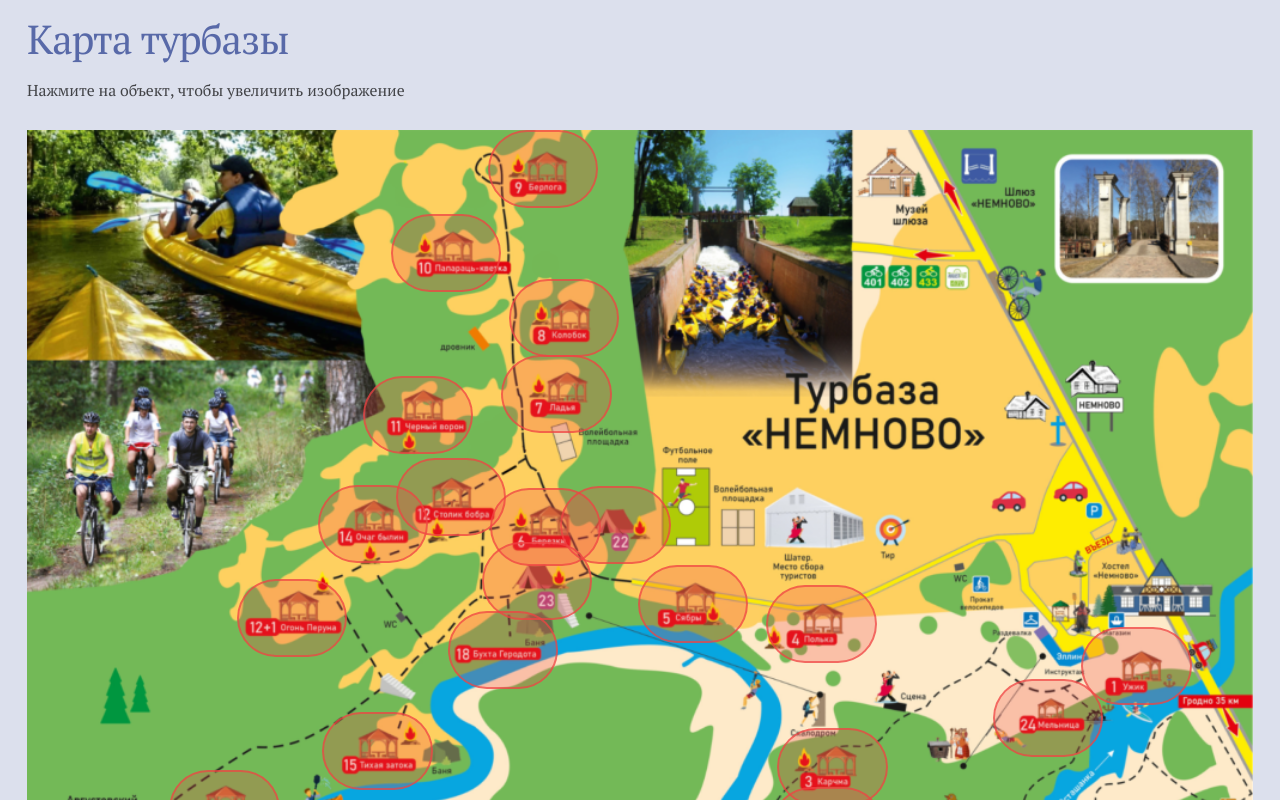
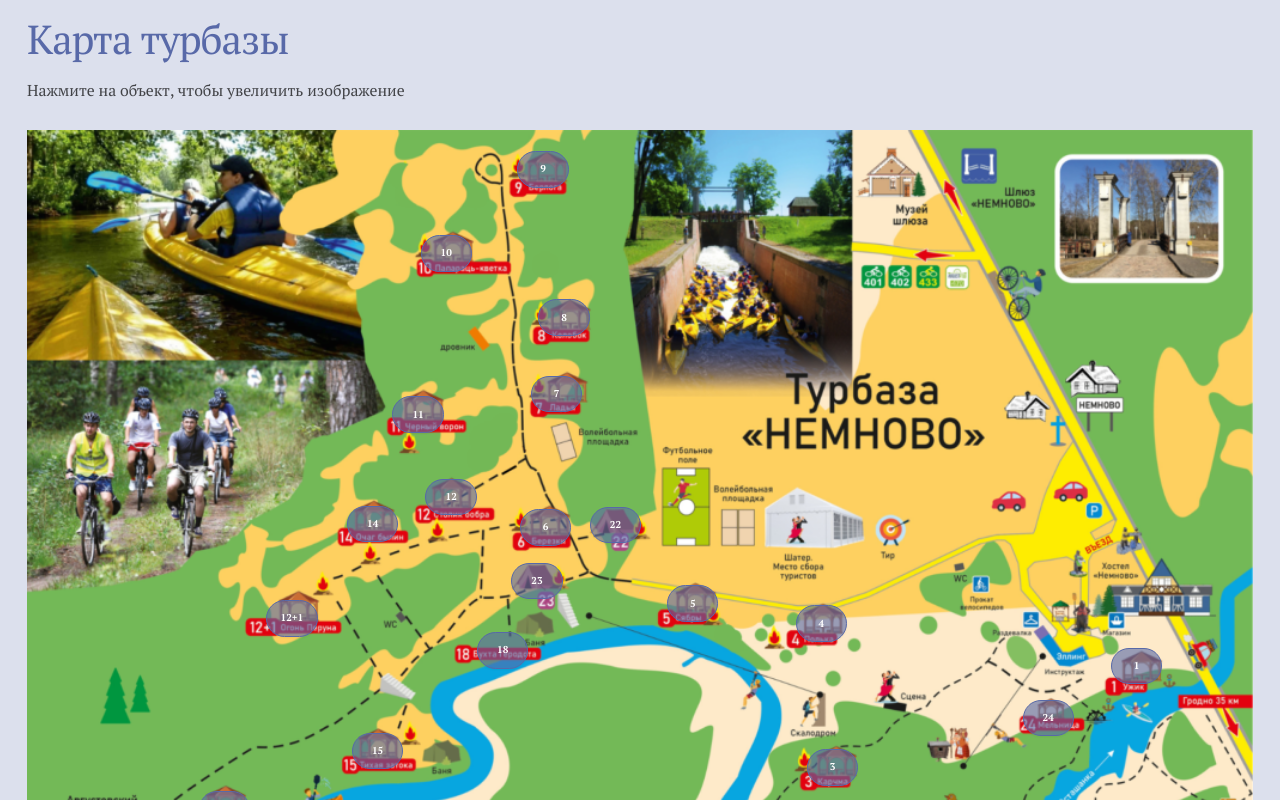
Before and after one commit to romankutuzovdev/nemnovo_tourbaza, a Next.js app in the folder frontend/: page /en in a window 1280 px wide. Shown: the part 2140-2940 px from the top of the page. Built offline with nearby package versions, Linux system fonts and the light colour scheme; no server answers.

Commit message:
update interactivecart

```diff
--- a/frontend/components/InteractiveMap.tsx
+++ b/frontend/components/InteractiveMap.tsx
@@ -7,6 +7,7 @@ import { useEffect, useRef, useState } from 'react'
 export type MapArea = {
   id: string
   name: string
+  number: string
   left: number
   top: number
   width: number
@@ -35,29 +36,29 @@ const DEMO_PHOTOS = [
   'https://images.unsplash.com/photo-1472214103451-9374bd1c798e?w=1200',
 ]
 
-// Домики и палатки, подписанные красным на карте (координаты из калибровки).
+// Домики и палатки — синие кружки с номерами (координаты из калибровки).
 const MAP_AREAS: MapArea[] = [
-  { id: 'berloga', name: '9 Берлога', left: 42.1, top: 4.6, width: 10, height: 8, photos: [DEMO_PHOTOS[0], DEMO_PHOTOS[4], DEMO_PHOTOS[5]] },
-  { id: 'paparats-kvetka', name: '10 Папараць-кветка', left: 34.2, top: 14.3, width: 10, height: 8, photos: [DEMO_PHOTOS[1], DEMO_PHOTOS[6]] },
-  { id: 'kolobok', name: '8 Колобок', left: 43.8, top: 21.7, width: 10, height: 8, photos: [DEMO_PHOTOS[2], DEMO_PHOTOS[7]] },
-  { id: 'ladya', name: '7 Ладья', left: 43.2, top: 30.5, width: 10, height: 8, photos: [DEMO_PHOTOS[3], DEMO_PHOTOS[8]] },
-  { id: 'cherny-voron', name: '11 Черный ворон', left: 31.9, top: 32.9, width: 10, height: 8, photos: [DEMO_PHOTOS[4], DEMO_PHOTOS[9]] },
-  { id: 'stolik-bobra', name: '12 Столик бобра', left: 34.6, top: 42.4, width: 10, height: 8, photos: [DEMO_PHOTOS[5], DEMO_PHOTOS[10]] },
-  { id: 'berezki', name: '6 Березки', left: 42.3, top: 45.9, width: 10, height: 8, photos: [DEMO_PHOTOS[6], DEMO_PHOTOS[11]] },
-  { id: 'ochag-bylin', name: '14 Очаг былин', left: 28.2, top: 45.5, width: 10, height: 8, photos: [DEMO_PHOTOS[7], DEMO_PHOTOS[12]] },
-  { id: 'ogon-peruna', name: '12+1 Огонь Перуна', left: 21.6, top: 56.4, width: 10, height: 8, photos: [DEMO_PHOTOS[8], DEMO_PHOTOS[13]] },
-  { id: 'tihaya-zatoka', name: '15 Тихая затока', left: 28.6, top: 71.7, width: 10, height: 8, photos: [DEMO_PHOTOS[0], DEMO_PHOTOS[14]] },
-  { id: 'zeleny-dyatel', name: '16 Зеленый дятел', left: 16.1, top: 78.4, width: 10, height: 8, photos: [DEMO_PHOTOS[1], DEMO_PHOTOS[2]] },
-  { id: 'buhta-gerodota', name: '18 Бухта Геродота', left: 38.8, top: 60.1, width: 10, height: 8, photos: [DEMO_PHOTOS[2], DEMO_PHOTOS[3]] },
-  { id: 'tent-23', name: 'Палатка 23', left: 41.6, top: 52.1, width: 10, height: 8, photos: [DEMO_PHOTOS[3], DEMO_PHOTOS[4]] },
-  { id: 'tent-22', name: 'Палатка 22', left: 48.0, top: 45.6, width: 10, height: 8, photos: [DEMO_PHOTOS[4], DEMO_PHOTOS[5]] },
-  { id: 'syabry', name: '5 Сябры', left: 54.3, top: 54.7, width: 10, height: 8, photos: [DEMO_PHOTOS[5], DEMO_PHOTOS[6]] },
-  { id: 'polka', name: '4 Полька', left: 64.8, top: 57.0, width: 10, height: 8, photos: [DEMO_PHOTOS[6], DEMO_PHOTOS[7]] },
-  { id: 'karchma', name: '3 Карчма', left: 65.7, top: 73.6, width: 10, height: 8, photos: [DEMO_PHOTOS[7], DEMO_PHOTOS[8]] },
-  { id: 'gavan', name: '2 Тихая гавань', left: 65.3, top: 80.3, width: 10, height: 8, photos: [DEMO_PHOTOS[8], DEMO_PHOTOS[9]] },
-  { id: 'mokry-kot', name: '19 Мокрый кот', left: 58.5, top: 82.2, width: 10, height: 8, photos: [DEMO_PHOTOS[9], DEMO_PHOTOS[10]] },
-  { id: 'uzhyk', name: '1 Ужик', left: 90.5, top: 61.9, width: 10, height: 8, photos: [DEMO_PHOTOS[10], DEMO_PHOTOS[11]] },
-  { id: 'melnitsa', name: '24 Мельница', left: 83.3, top: 67.9, width: 10, height: 8, photos: [DEMO_PHOTOS[11], DEMO_PHOTOS[12]] },
+  { id: 'berloga', name: '9 Берлога', number: '9', left: 42.1, top: 4.6, width: 10, height: 8, photos: [DEMO_PHOTOS[0], DEMO_PHOTOS[4], DEMO_PHOTOS[5]] },
+  { id: 'paparats-kvetka', name: '10 Папараць-кветка', number: '10', left: 34.2, top: 14.3, width: 10, height: 8, photos: [DEMO_PHOTOS[1], DEMO_PHOTOS[6]] },
+  { id: 'kolobok', name: '8 Колобок', number: '8', left: 43.8, top: 21.7, width: 10, height: 8, photos: [DEMO_PHOTOS[2], DEMO_PHOTOS[7]] },
+  { id: 'ladya', name: '7 Ладья', number: '7', left: 43.2, top: 30.5, width: 10, height: 8, photos: [DEMO_PHOTOS[3], DEMO_PHOTOS[8]] },
+  { id: 'cherny-voron', name: '11 Черный ворон', number: '11', left: 31.9, top: 32.9, width: 10, height: 8, photos: [DEMO_PHOTOS[4], DEMO_PHOTOS[9]] },
+  { id: 'stolik-bobra', name: '12 Столик бобра', number: '12', left: 34.6, top: 42.4, width: 10, height: 8, photos: [DEMO_PHOTOS[5], DEMO_PHOTOS[10]] },
+  { id: 'berezki', name: '6 Березки', number: '6', left: 42.3, top: 45.9, width: 10, height: 8, photos: [DEMO_PHOTOS[6], DEMO_PHOTOS[11]] },
+  { id: 'ochag-bylin', name: '14 Очаг былин', number: '14', left: 28.2, top: 45.5, width: 10, height: 8, photos: [DEMO_PHOTOS[7], DEMO_PHOTOS[12]] },
+  { id: 'ogon-peruna', name: '12+1 Огонь Перуна', number: '12+1', left: 21.6, top: 56.4, width: 10, height: 8, photos: [DEMO_PHOTOS[8], DEMO_PHOTOS[13]] },
+  { id: 'tihaya-zatoka', name: '15 Тихая затока', number: '15', left: 28.6, top: 71.7, width: 10, height: 8, photos: [DEMO_PHOTOS[0], DEMO_PHOTOS[14]] },
+  { id: 'zeleny-dyatel', name: '16 Зеленый дятел', number: '16', left: 16.1, top: 78.4, width: 10, height: 8, photos: [DEMO_PHOTOS[1], DEMO_PHOTOS[2]] },
+  { id: 'buhta-gerodota', name: '18 Бухта Геродота', number: '18', left: 38.8, top: 60.1, width: 10, height: 8, photos: [DEMO_PHOTOS[2], DEMO_PHOTOS[3]] },
+  { id: 'tent-23', name: 'Палатка 23', number: '23', left: 41.6, top: 52.1, width: 10, height: 8, photos: [DEMO_PHOTOS[3], DEMO_PHOTOS[4]] },
+  { id: 'tent-22', name: 'Палатка 22', number: '22', left: 48.0, top: 45.6, width: 10, height: 8, photos: [DEMO_PHOTOS[4], DEMO_PHOTOS[5]] },
+  { id: 'syabry', name: '5 Сябры', number: '5', left: 54.3, top: 54.7, width: 10, height: 8, photos: [DEMO_PHOTOS[5], DEMO_PHOTOS[6]] },
+  { id: 'polka', name: '4 Полька', number: '4', left: 64.8, top: 57.0, width: 10, height: 8, photos: [DEMO_PHOTOS[6], DEMO_PHOTOS[7]] },
+  { id: 'karchma', name: '3 Карчма', number: '3', left: 65.7, top: 73.6, width: 10, height: 8, photos: [DEMO_PHOTOS[7], DEMO_PHOTOS[8]] },
+  { id: 'gavan', name: '2 Тихая гавань', number: '2', left: 65.3, top: 80.3, width: 10, height: 8, photos: [DEMO_PHOTOS[8], DEMO_PHOTOS[9]] },
+  { id: 'mokry-kot', name: '19 Мокрый кот', number: '19', left: 58.5, top: 82.2, width: 10, height: 8, photos: [DEMO_PHOTOS[9], DEMO_PHOTOS[10]] },
+  { id: 'uzhyk', name: '1 Ужик', number: '1', left: 90.5, top: 61.9, width: 10, height: 8, photos: [DEMO_PHOTOS[10], DEMO_PHOTOS[11]] },
+  { id: 'melnitsa', name: '24 Мельница', number: '24', left: 83.3, top: 67.9, width: 10, height: 8, photos: [DEMO_PHOTOS[11], DEMO_PHOTOS[12]] },
 ]
 
 type Props = {
@@ -147,22 +148,27 @@ export function InteractiveMap({ className = '' }: Props) {
           draggable={false}
         />
         {!calibrate && MAP_AREAS.map((area) => {
-          const r = (area.width + area.height) / 4
+          const size = 4.2
+          const half = size / 2
           return (
             <button
               key={area.id}
               type="button"
-              className="absolute rounded-full border-2 border-red-500/70 bg-red-500/25 hover:bg-red-500/40 focus:bg-red-500/40 focus:outline-none focus-visible:ring-2 focus-visible:ring-red-500 focus-visible:ring-offset-1 transition-all duration-200 hover:scale-125 touch-manipulation origin-center"
+              className="absolute rounded-full bg-primary/60 text-white border border-primary shadow-sm hover:bg-primary/75 focus:bg-primary/75 focus:outline-none focus-visible:ring-2 focus-visible:ring-primary focus-visible:ring-offset-1 transition-all duration-200 hover:scale-110 touch-manipulation origin-center flex items-center justify-center font-sans font-bold text-[9px] sm:text-[10px] leading-none"
               style={{
-                left: `${area.left - r}%`,
-                top: `${area.top - r}%`,
-                width: `${r * 2}%`,
-                height: `${r * 2}%`,
+                left: `${area.left - half}%`,
+                top: `${area.top - half}%`,
+                width: `${size}%`,
+                height: `${size}%`,
+                minWidth: 20,
+                minHeight: 20,
               }}
               onClick={() => setActiveArea(area)}
               aria-label={area.name}
               title={area.name}
-            />
+            >
+              {area.number}
+            </button>
           )
         })}
       </div>
```
